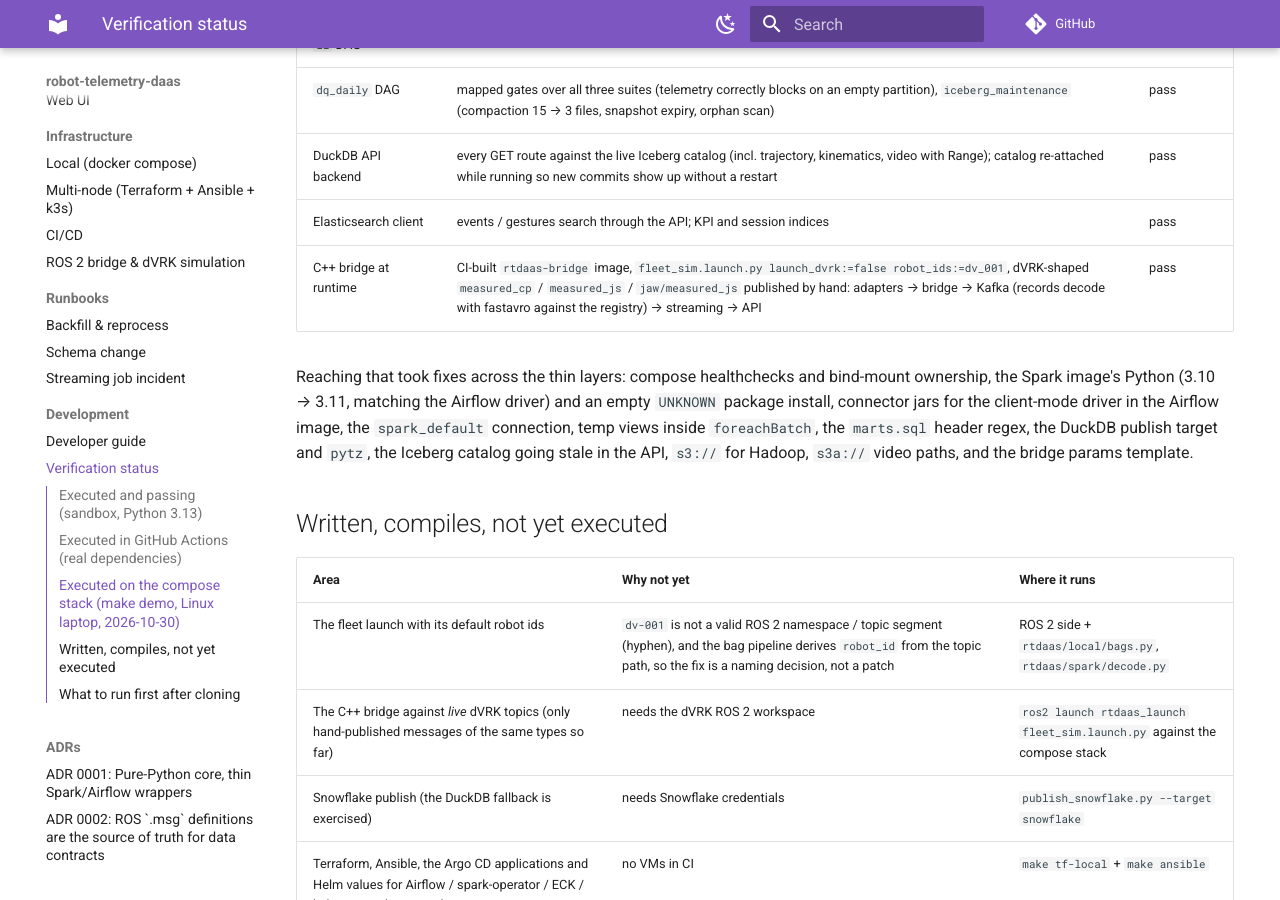
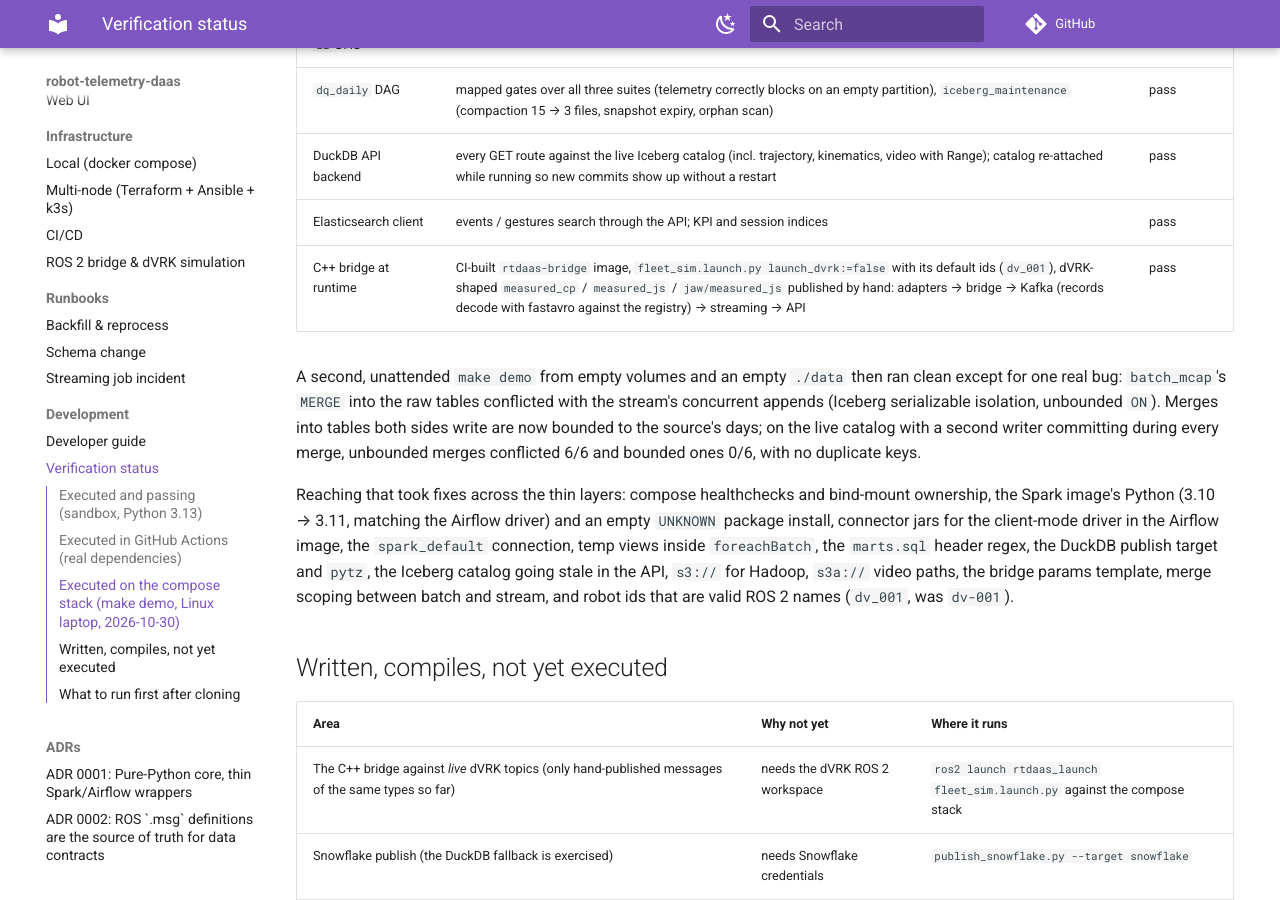
Before and after one commit to tom-f-oconnell/robot-telemetry-daas, an MkDocs documentation site: the page built from docs/dev/verification.md, in a window 1280 px wide and 900 px high, scrolled down 2915 px. Built offline with MkDocs 1.6.1 and Material for MkDocs 9.7.7, drawn with Linux system fonts in a browser that asks for light colours; comment, search, counter and statistics services are not loaded.

Commit message:
docs: clean make demo re-run, merge scoping, default-id bridge run
CLAUDE.md and verification.md: the unattended make demo from empty volumes, the
batch/stream MERGE conflict and its A/B, the bridge image from the rename commit
running with its default ids; the robot-id and clean-re-run open items are done.

Co-Authored-By: Claude Opus 5.5 <noreply@anthropic.com>

```diff
--- a/docs/dev/verification.md
+++ b/docs/dev/verification.md
@@ -62,20 +62,27 @@ replaced the MinIO Helm chart with a plain manifest and a frozen MinIO build.
 | `dq_daily` DAG | mapped gates over all three suites (telemetry correctly blocks on an empty partition), `iceberg_maintenance` (compaction 15 → 3 files, snapshot expiry, orphan scan) | pass |
 | DuckDB API backend | every GET route against the live Iceberg catalog (incl. trajectory, kinematics, video with Range); catalog re-attached while running so new commits show up without a restart | pass |
 | Elasticsearch client | events / gestures search through the API; KPI and session indices | pass |
-| C++ bridge at runtime | CI-built `rtdaas-bridge` image, `fleet_sim.launch.py launch_dvrk:=false robot_ids:=dv_001`, dVRK-shaped `measured_cp` / `measured_js` / `jaw/measured_js` published by hand: adapters → bridge → Kafka (records decode with fastavro against the registry) → streaming → API | pass |
+| C++ bridge at runtime | CI-built `rtdaas-bridge` image, `fleet_sim.launch.py launch_dvrk:=false` with its default ids (`dv_001`), dVRK-shaped `measured_cp` / `measured_js` / `jaw/measured_js` published by hand: adapters → bridge → Kafka (records decode with fastavro against the registry) → streaming → API | pass |
+
+A second, unattended `make demo` from empty volumes and an empty `./data` then ran clean except
+for one real bug: `batch_mcap`'s `MERGE` into the raw tables conflicted with the stream's
+concurrent appends (Iceberg serializable isolation, unbounded `ON`). Merges into tables both
+sides write are now bounded to the source's days; on the live catalog with a second writer
+committing during every merge, unbounded merges conflicted 6/6 and bounded ones 0/6, with no
+duplicate keys.
 
 Reaching that took fixes across the thin layers: compose
 healthchecks and bind-mount ownership, the Spark image's Python (3.10 → 3.11, matching the
 Airflow driver) and an empty `UNKNOWN` package install, connector jars for the client-mode driver
 in the Airflow image, the `spark_default` connection, temp views inside `foreachBatch`, the
 `marts.sql` header regex, the DuckDB publish target and `pytz`, the Iceberg catalog going stale in
-the API, `s3://` for Hadoop, `s3a://` video paths, and the bridge params template.
+the API, `s3://` for Hadoop, `s3a://` video paths, the bridge params template, merge scoping
+between batch and stream, and robot ids that are valid ROS 2 names (`dv_001`, was `dv-001`).
 
 ## Written, compiles, not yet executed
 
 | Area | Why not yet | Where it runs |
 |---|---|---|
-| The fleet launch with its default robot ids | `dv-001` is not a valid ROS 2 namespace / topic segment (hyphen), and the bag pipeline derives `robot_id` from the topic path, so the fix is a naming decision, not a patch | ROS 2 side + `rtdaas/local/bags.py`, `rtdaas/spark/decode.py` |
 | The C++ bridge against *live* dVRK topics (only hand-published messages of the same types so far) | needs the dVRK ROS 2 workspace | `ros2 launch rtdaas_launch fleet_sim.launch.py` against the compose stack |
 | Snowflake publish (the DuckDB fallback is exercised) | needs Snowflake credentials | `publish_snowflake.py --target snowflake` |
 | Terraform, Ansible, the Argo CD applications and Helm values for Airflow / spark-operator / ECK / kube-prometheus-stack | no VMs in CI | `make tf-local` + `make ansible` |
```
Also changed, not shown: CLAUDE.md (+16 -13 lines).
